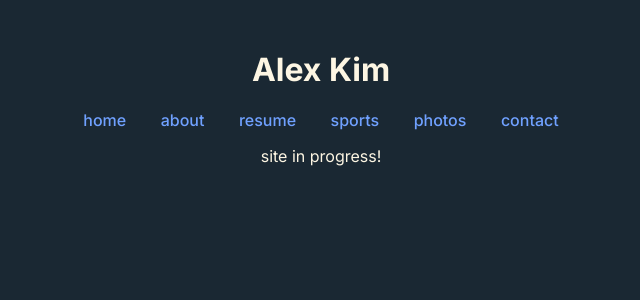
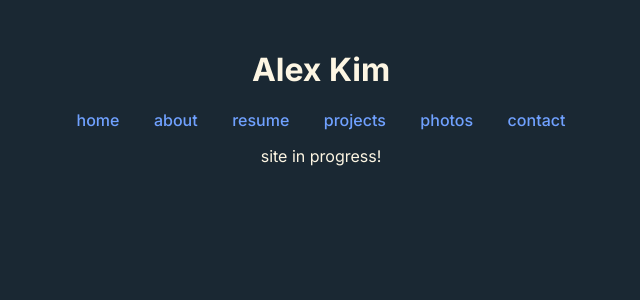
Before and after one commit to dkim232/dkim232.github.io, a Jekyll site: the page built from projects.html, in a window 1280 px wide. Shown: the top 300 px of the page, without its empty margins (319-959 px from the left). Built offline with Jekyll 4.4.1, drawn with Linux system fonts in a browser that asks for light colours.

Commit message:
changed sports to projects

```diff
--- a/_layouts/default.html
+++ b/_layouts/default.html
@@ -46,7 +46,7 @@
         <a href="{{ "/" | relative_url }}">home</a>
         <a href="{{ "/about" | relative_url }}">about</a>
         <a href="{{ "/resume" | relative_url }}">resume</a>
-        <a href="{{ "/sports" | relative_url }}">sports</a>
+        <a href="{{ "/projects" | relative_url }}">projects</a>
         <a href="{{ "/photos" | relative_url }}">photos</a>
         <a href="{{ "/contact" | relative_url }}">contact</a>
       </nav>
--- a/sports.html
+++ b/projects.html
@@ -1,7 +1,7 @@
 ---
 layout: default
-title: Sports Betting
-permalink: /sports
+title: projects
+permalink: /projects
 ---
 
 <p>site in progress!</p>
```
